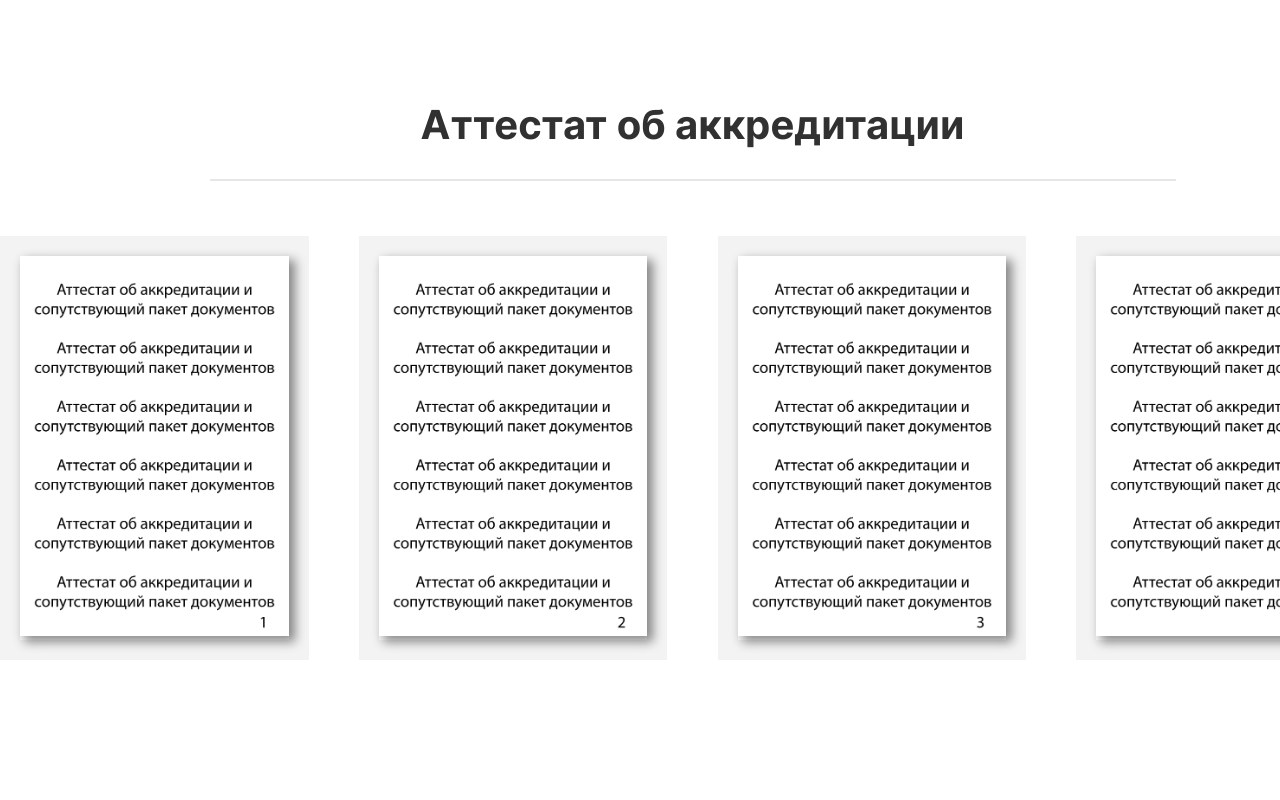
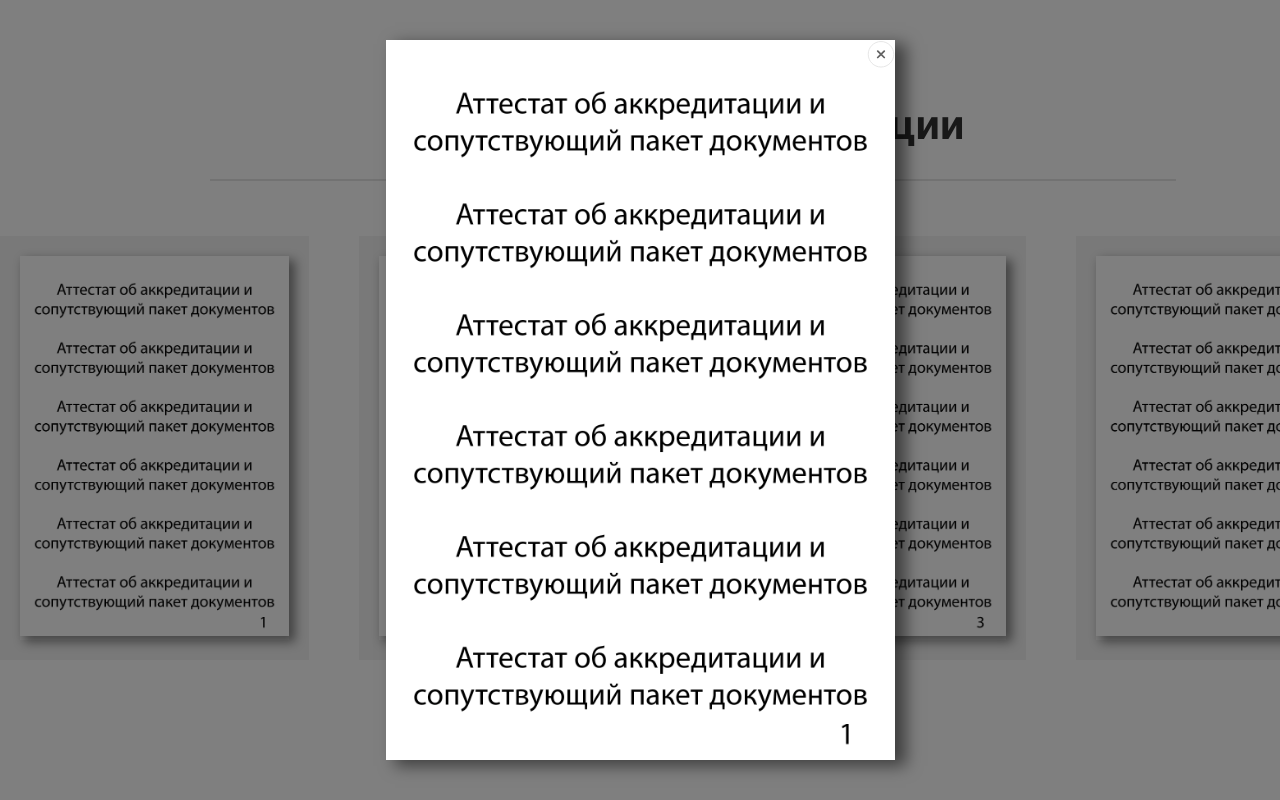
Before and after one commit to DevRunny/rama-nn, a React (Create React App) app: page / in a window 1280 px wide. Both pictures are taken after a click on the item 154 px from the left and 3610 px from the top of the page. Shown: the part 3162-3962 px from the top of the page. Built offline with nearby package versions, Linux system fonts and the light colour scheme.

Commit message:
Реализация модальных изображений

```diff
--- a/src/App.js
+++ b/src/App.js
@@ -1,3 +1,4 @@
+import React from "react";
 import "./scss/App.scss";
 import "./scss/fonts.scss";
 import { Header } from "./components/Header";
@@ -9,6 +10,8 @@ import { Accreditation } from "./components/Accreditation";
 import { ModalItem } from "./components/ModalItem";
 
 function App() {
+  const [openItem, setOpenItem] = React.useState(null);
+
   return (
     <div className="App">
       <Header />
@@ -16,8 +19,8 @@ function App() {
       <ScopeOfAccreditation />
       <Features />
       <MapYandex />
-      <Accreditation />
-      <ModalItem />
+      <Accreditation setOpenItem={setOpenItem} />
+      <ModalItem openItem={openItem} setOpenItem={setOpenItem} />
     </div>
   );
 }
--- a/src/components/Accreditation.js
+++ b/src/components/Accreditation.js
@@ -1,13 +1,10 @@
 import React from "react";
 import { documents } from "../components/data";
+import { ModalItem } from "../components/ModalItem";
 
-export const Accreditation = () => {
-  const [openItem, setOpenItem] = React.useState(null);
-
-  // console.log("item", openItem);
-
+export const Accreditation = ({ setOpenItem }) => {
   return (
-    <section id="accreditations">
+    <section id="certificate">
       <div className="container">
         <div className="doc-list">
           <h1>Аттестат об аккредитации</h1>
@@ -15,10 +12,7 @@ export const Accreditation = () => {
           <ul>
             {documents.map((doc) => {
               return (
-                <li
-                  key={doc.id}
-                  onClick={() => setOpenItem(console.log("mem"))}
-                >
+                <li key={doc.id} onClick={() => setOpenItem(doc)}>
                   {doc.image}
                 </li>
               );
@@ -26,6 +20,7 @@ export const Accreditation = () => {
           </ul>
         </div>
       </div>
+      <ModalItem />
     </section>
   );
 };
--- a/src/components/ModalItem.js
+++ b/src/components/ModalItem.js
@@ -1,13 +1,28 @@
 import React from "react";
+import closebtn from "../images/icons/closebtn.svg";
 
 export const ModalItem = ({ openItem, setOpenItem }) => {
   function closeModal(e) {
     if (e.target.id === "overlay") {
+      setOpenItem(null);
+    } else if (e.target.id === "closeBtn") {
       setOpenItem(null);
     }
   }
 
   if (!openItem) return null;
 
-  return <div id="overlay" onClick={closeModal}></div>;
+  return (
+    <div id="overlay" onClick={closeModal}>
+      <div className="modal-image">
+        {openItem.image}
+        <img
+          id="closeBtn"
+          src={closebtn}
+          alt="close-btn"
+          onClick={closeModal}
+        />
+      </div>
+    </div>
+  );
 };
--- a/src/scss/App.scss
+++ b/src/scss/App.scss
@@ -533,6 +533,43 @@ header {
   }
 }
 
+.modal-image {
+  position: fixed;
+  display: flex;
+  justify-content: center;
+  height: 90%;
+  transform: translateY(-150%);
+  animation: modal-image 0.5s forwards;
+
+  img {
+    height: 100%;
+  }
+
+  img:not(:last-child) {
+    width: 100%;
+    box-shadow: 10px 5px 15px 1px rgba(0, 0, 0, 0.5);
+  }
+
+  #closeBtn {
+    position: absolute;
+    right: 0;
+    height: 4%;
+    border-radius: 30px;
+    background: #fff;
+    cursor: pointer;
+    z-index: 25;
+  }
+
+  @keyframes modal-image {
+    0% {
+      transform: translateY(-150%);
+    }
+    100% {
+      transform: translateX(0);
+    }
+  }
+}
+
 #overlay {
   position: fixed;
   display: flex;
@@ -544,10 +581,7 @@ header {
   height: 100%;
   background-color: rgba(0, 0, 0, 0.5);
   z-index: 20;
-
-  .modal-image {
-    height: 95%;
-  }
+  transition: 3s;
 }
 
 #top {
```
Also changed, not shown: src/images/icons/closebtn.svg (added).
